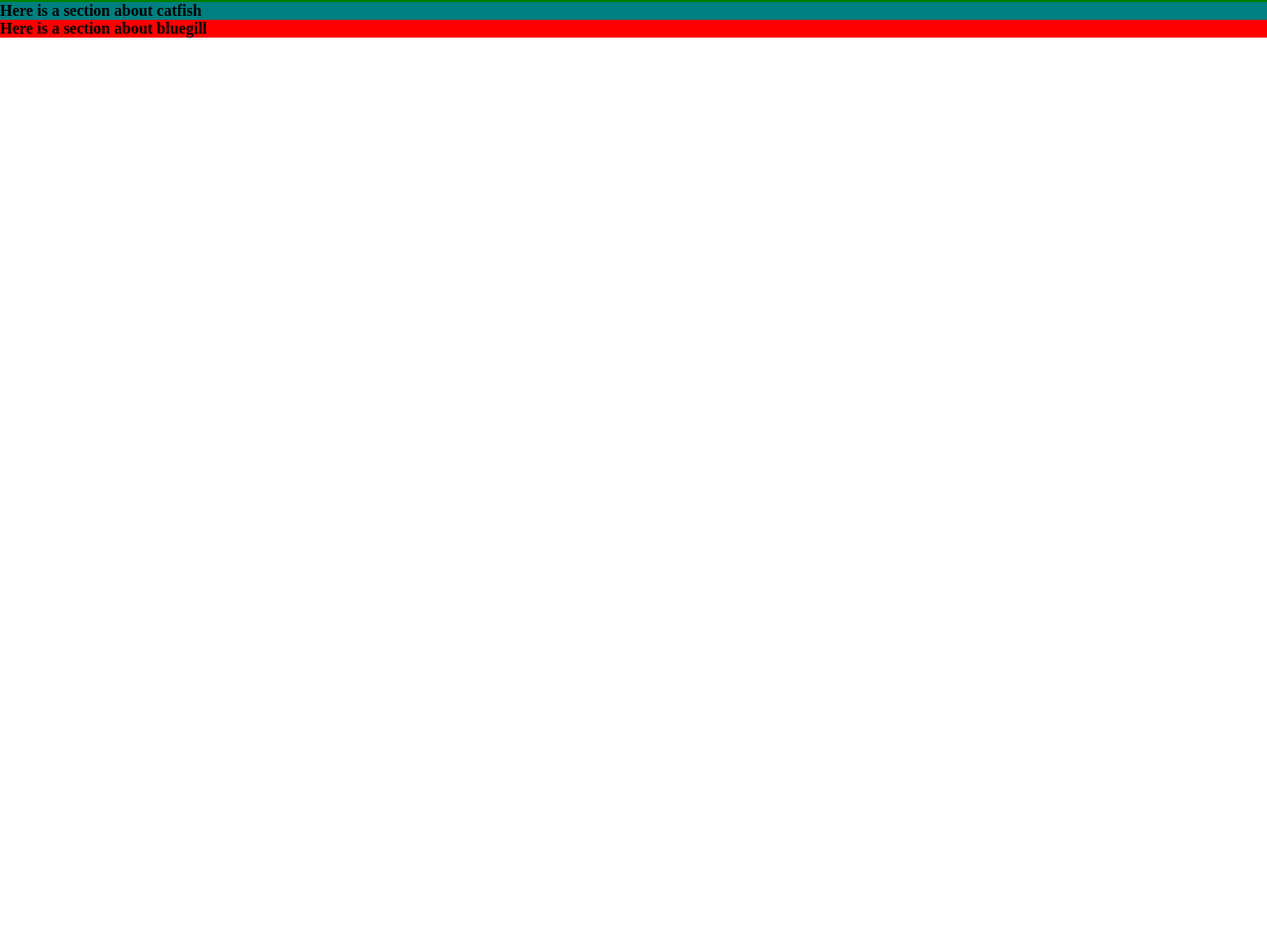
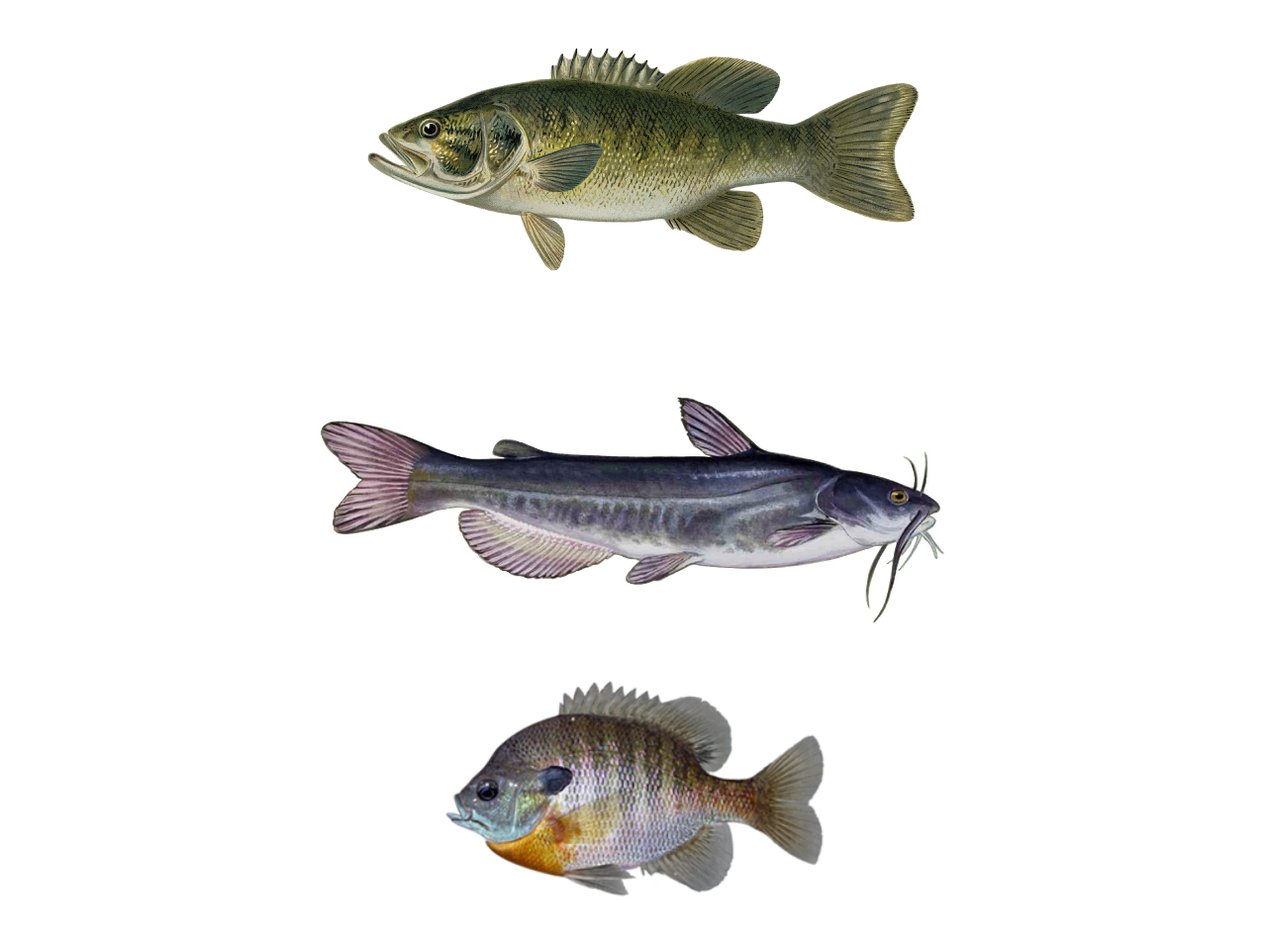
Before and after one commit to JuicyMag/Website-nav-bar, a plain HTML site: page index.html in a window 1280 px wide. Shown: the part 189-1143 px from the top of the page at 99% size. Before the commit the page ends 800 px from the top, so only its background shows below. Drawn offline with Linux system fonts and the light colour scheme.

Commit message:
adds all pictures to index

```diff
--- a/index.html
+++ b/index.html
@@ -10,7 +10,7 @@
 <body>
   <nav class="navbar">
     <div class="navdiv">
-      <div class="navlogo"> <img src="singlefishonly.png.png" alt="SingleFishOnly logo"> </a></div>
+      <div class="navlogo"> <img src="Images\singlefishonly.png.png" alt="SingleFishOnly logo"> </a></div>
       <ul>
         <li> <a href="#"> Home</a></li>
         <li> <a href="bass.html"> Bass</a></li>
@@ -23,17 +23,21 @@
   </nav>
 
   <div class="Body_Home">
-      <p> Are you looking for a place to take off some steam? Not getting enough bites? Tired of poverty bream and welfare small mouth? On SingleFishOnly.com you can come to find the best fishing spots.
+      <!-- <p> Are you looking for a place to take off some steam? Not getting enough bites? Tired of poverty bream and welfare small mouth? On SingleFishOnly.com you can come to find the best fishing spots. -->
       <div class="Bass_blurb">
-        <p> Here is a section about bass</p>
+        <img class="Bass_fish_picture" src="Images\smallmouthbass.png.png" alt="Bass picture">
+        <!-- <p> Here is a section about bass</p> -->
       </div>
 
+
       <div class="Catfish_blurb">
-        <p> Here is a section about catfish</p>
+        <img class = "Catfish_picture" src="Images\catfish5.jpg" alt="Picture of catfish">
+        <!-- <p> Here is a section about catfish</p> -->
       </div>
 
       <div class="Bluegill_blurb">
-        <p> Here is a section about bluegill</p>
+        <img class = "Bluegill_picture" src = "Images\Bluegill.png" alt = "Picture of bluegill">
+        <!-- <p> Here is a section about bluegill</p> -->
       </div>
   </div>
 
--- a/styles.css
+++ b/styles.css
@@ -50,27 +50,57 @@ button{
 
 .Body_Home{
   /* color: red; */
-  background-color: pink;
+  /* display: flex; */
+  /* background-color: pink; */
   font-weight: bold;
 }
 
 .Bass_blurb{
+  /* display: flex; */
+  /* background-color: lightblue; */
+  width: 100%;
+  height: auto;
+  justify-content:flex-end;
+}
+
+.Bass_fish_picture{
+  display: block;
+  margin-left: auto;
+  margin-right: auto;
+  width: 50%;
+}
+
+
+.Catfish_blurb{
   display: flex;
-  background-color: green;
+  /* background-color: lightpink; */
   width: 100%;
   height: auto;
 }
 
-.Catfish_blurb{
+.Catfish_picture{
+  display: block;
+  margin-left: auto;
+  margin-right: auto;
+  width: 50%;
+  /* mix-blend-mode: multiply; */
+  background-color: white;
+  background-image: none;
+}
+
+.Bluegill_blurb{
   display: flex;
-  background-color: teal;
+  background-color: lightgray
   width: 100%;
   height: auto;
 }
 
-.Bluegill_blurb{
-  display: flex;
-  background-color: red;
-  width: 100%;
-  height: auto;
+.Bluegill_picture{
+  display: block;
+  margin-left: auto;
+  margin-right: auto;
+  width: 50%;
+  /* mix-blend-mode: multiply; */
+  background-color: white;
+  background-image: none;
 }
```
Also changed, not shown: Images/Bluegill.png (added), Images/catfish.jpeg (added), Images/catfish.png (added), Images/catfish2.png (added), Images/catfish3.png (added), Images/catfish4.png (added), Images/catfish5.jpg (added), Images/favicon fish 2.jpg (renamed from favicon fish 2.jpg), Images/favicon fish.webp (renamed from favicon fish.webp), Images/favicon.jpeg.ico (renamed from favicon.jpeg.ico), Images/singlefishonly.png.png (renamed from singlefishonly.png.png), Images/smallmouthbass.png.png (added), 1 other file.
